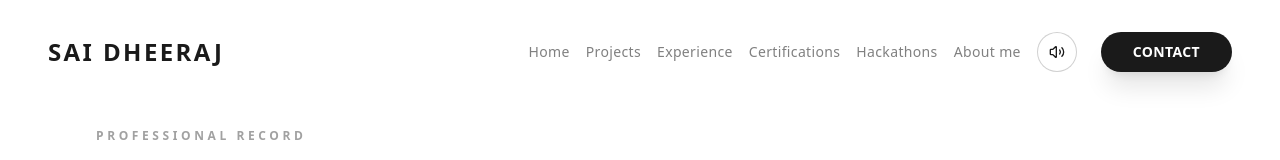
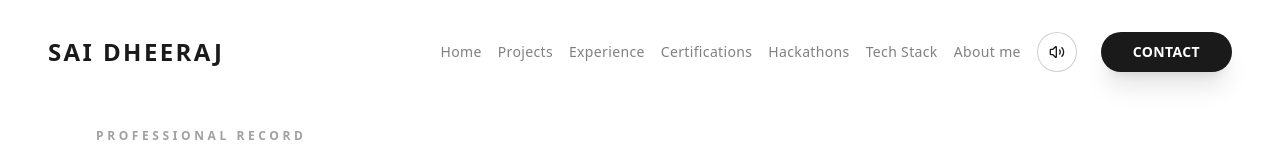
Before and after one commit to SaiDheeraj-19/Portfolio-, a Next.js app: page /experience in a window 1280 px wide. Shown: the top 160 px of the page. Built offline with nearby package versions, Linux system fonts and the light colour scheme.

Commit message:
feat: add tech stack link to navbar

```diff
--- a/src/components/layout/navbar.tsx
+++ b/src/components/layout/navbar.tsx
@@ -69,6 +69,9 @@ export default function Navbar({ onOpenContact }: NavbarProps) {
                             <Link href="/hackathons" className="transition-colors text-sm font-medium tracking-wide text-muted-foreground hover:text-primary mr-4">
                                 Hackathons
                             </Link>
+                            <Link href="/tech-stack" className="transition-colors text-sm font-medium tracking-wide text-muted-foreground hover:text-primary mr-4">
+                                Tech Stack
+                            </Link>
                             <Link href="/about" className="transition-colors text-sm font-medium tracking-wide text-muted-foreground hover:text-primary mr-4">
                                 About me
                             </Link>
@@ -86,6 +89,9 @@ export default function Navbar({ onOpenContact }: NavbarProps) {
                             </Link>
                             <Link href="/hackathons" className="transition-colors text-sm font-medium tracking-wide text-muted-foreground hover:text-primary mr-4">
                                 Hackathons
+                            </Link>
+                            <Link href="/tech-stack" className="transition-colors text-sm font-medium tracking-wide text-muted-foreground hover:text-primary mr-4">
+                                Tech Stack
                             </Link>
                             <Link href="/about" className="transition-colors text-sm font-medium tracking-wide text-muted-foreground hover:text-primary mr-4">
                                 About me
@@ -144,6 +150,9 @@ export default function Navbar({ onOpenContact }: NavbarProps) {
                                 <Link href="/hackathons" onClick={toggleMenu} className="text-2xl transition-colors text-muted-foreground hover:text-primary">
                                     Hackathons
                                 </Link>
+                                <Link href="/tech-stack" onClick={toggleMenu} className="text-2xl transition-colors text-muted-foreground hover:text-primary">
+                                    Tech Stack
+                                </Link>
                                 <Link href="/about" onClick={toggleMenu} className="text-2xl transition-colors text-muted-foreground hover:text-primary">
                                     About me
                                 </Link>
@@ -165,6 +174,9 @@ export default function Navbar({ onOpenContact }: NavbarProps) {
                                 <Link href="/hackathons" onClick={toggleMenu} className="text-2xl transition-colors text-muted-foreground hover:text-primary">
                                     Hackathons
                                 </Link>
+                                <Link href="/tech-stack" onClick={toggleMenu} className="text-2xl transition-colors text-muted-foreground hover:text-primary">
+                                    Tech Stack
+                                </Link>
                                 <Link href="/about" onClick={toggleMenu} className="text-2xl transition-colors text-muted-foreground hover:text-primary">
                                     About me
                                 </Link>
```
